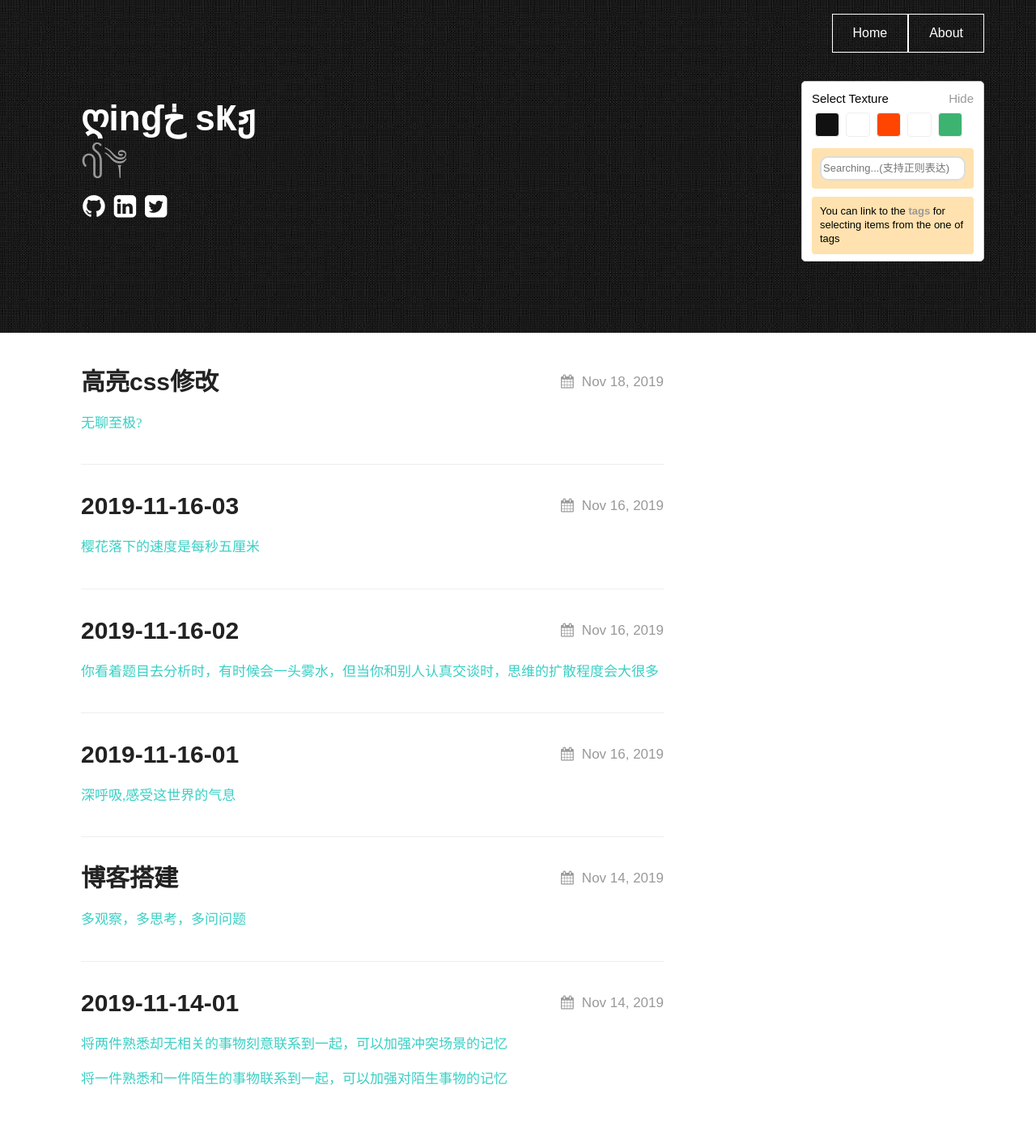
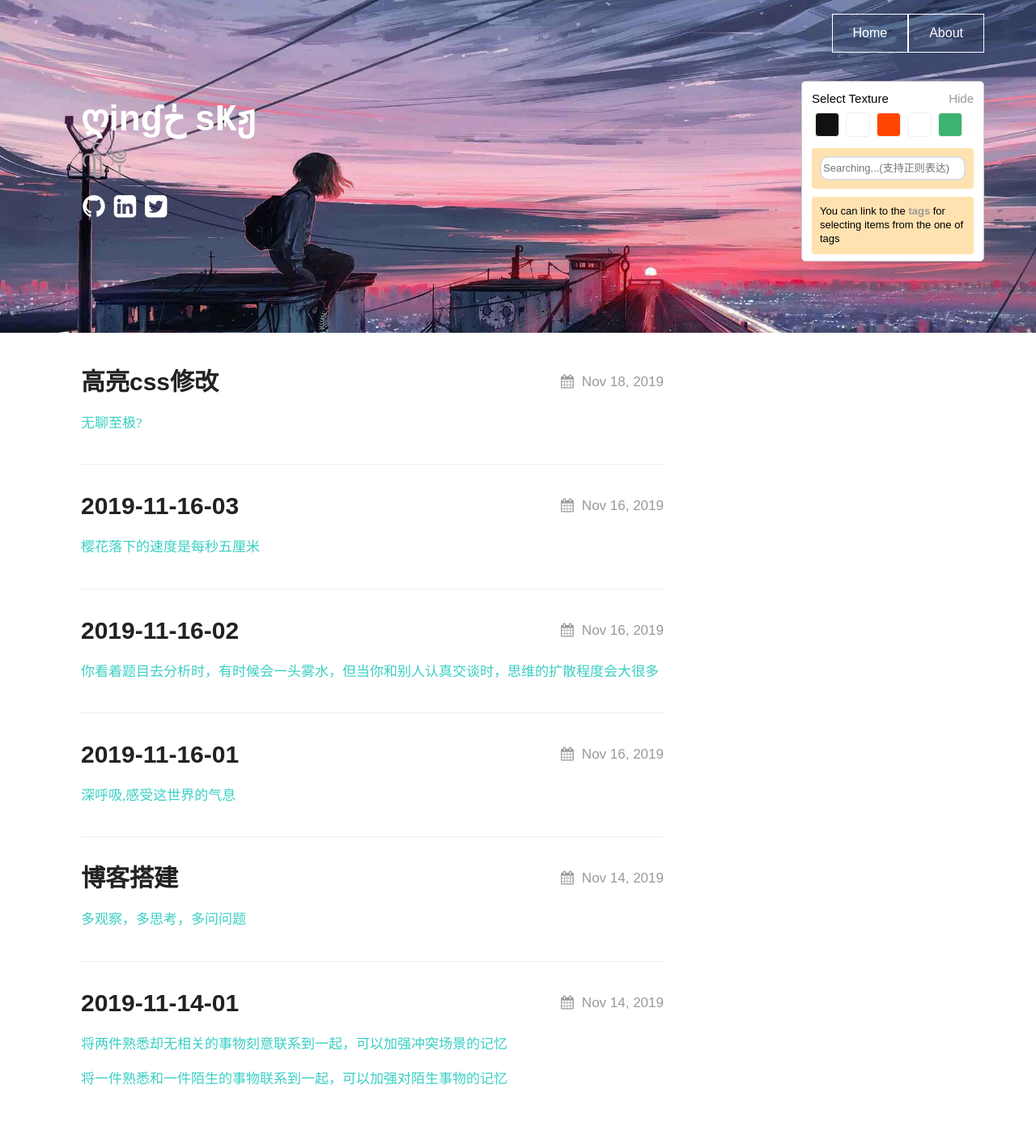
Before and after one commit to mingtsky/mingtsky.github.io, a Jekyll site: the page built from index.md, in a window 1280 px wide. Shown: the whole page at 81% size. Built offline with Jekyll 4.4.1, drawn with Linux system fonts in a browser that asks for light colours.

```diff
--- a/assets/css/style.scss
+++ b/assets/css/style.scss
@@ -53,7 +53,7 @@
 {%- endif -%}
 // Textures
 .texture-qiuri {
-    background-image: url('{{ site.baseurl }}/assets/textures/qiuri.jpg');
+    background-image: url('{{ site.baseurl }}/assets/textures/qiuri1.jpg');
     background-size: 1300px 900px; //这将设置为图片的宽高都是100% 去适应div的大小,220vh 90vh
     background-repeat: no-repeat; //这将设置图片 不重铺 图片会被拉伸和缩小；
     background-position: 0px -250px;
@@ -62,7 +62,7 @@
     }
 }
 .texture-yuhui {
-    background-image: url('{{ site.baseurl }}/assets/textures/yuhui.jpg');
+    background-image: url('{{ site.baseurl }}/assets/textures/yuhui1.jpg');
     background-size: 1300px 700px;
     background-repeat: no-repeat;
     background-position: 0px -100px;
--- a/assets/js/picker.js
+++ b/assets/js/picker.js
@@ -7,7 +7,7 @@ window.onload = function() {
 	const $picker = document.querySelector('#texture-picker');
 	const $hidePicker = document.querySelector('#hidePicker');
 	const $header = document.querySelector('header');
-	$header.setAttribute('class', `texture-black`);
+	$header.setAttribute('class', `texture-yuhui`);
 
 	$picker.onclick = function(e) {
 		const textureName = e.target.id;
```
Also changed, not shown: assets/textures/qiuri1.jpg (added), assets/textures/yuhui1.jpg (added).
